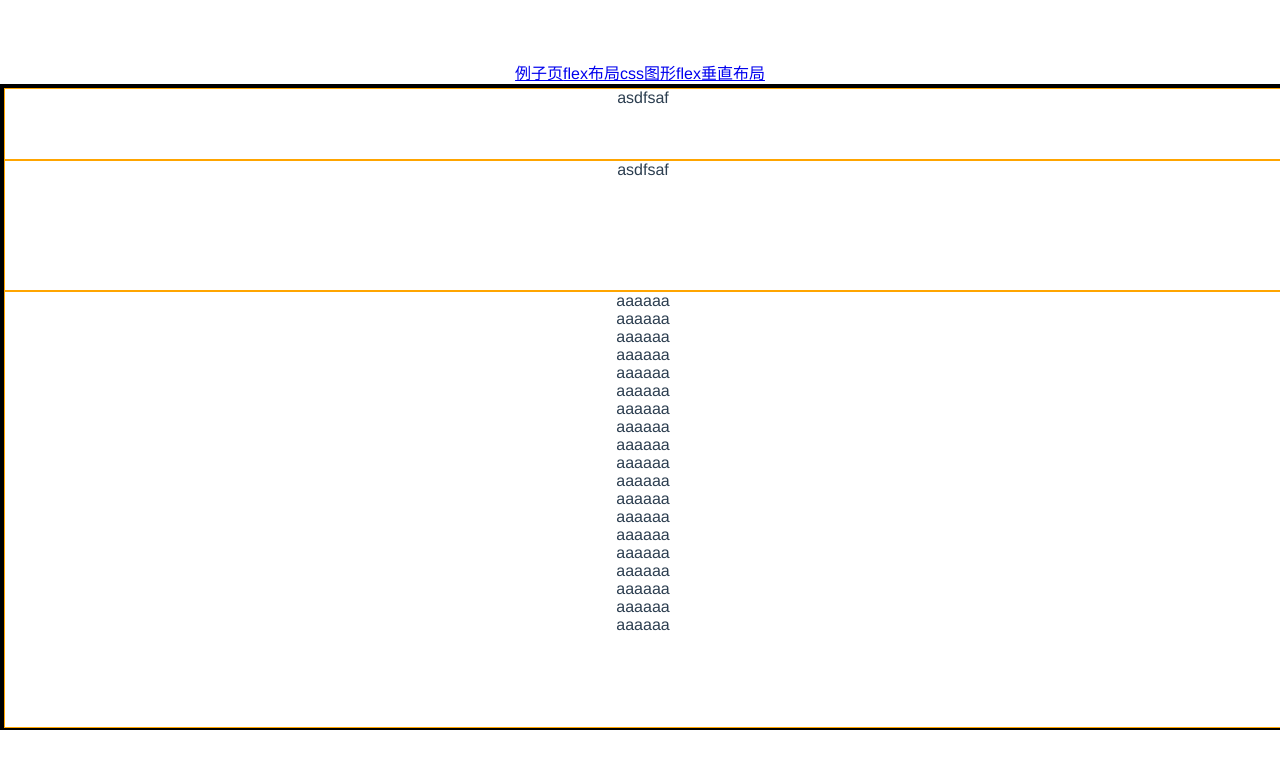
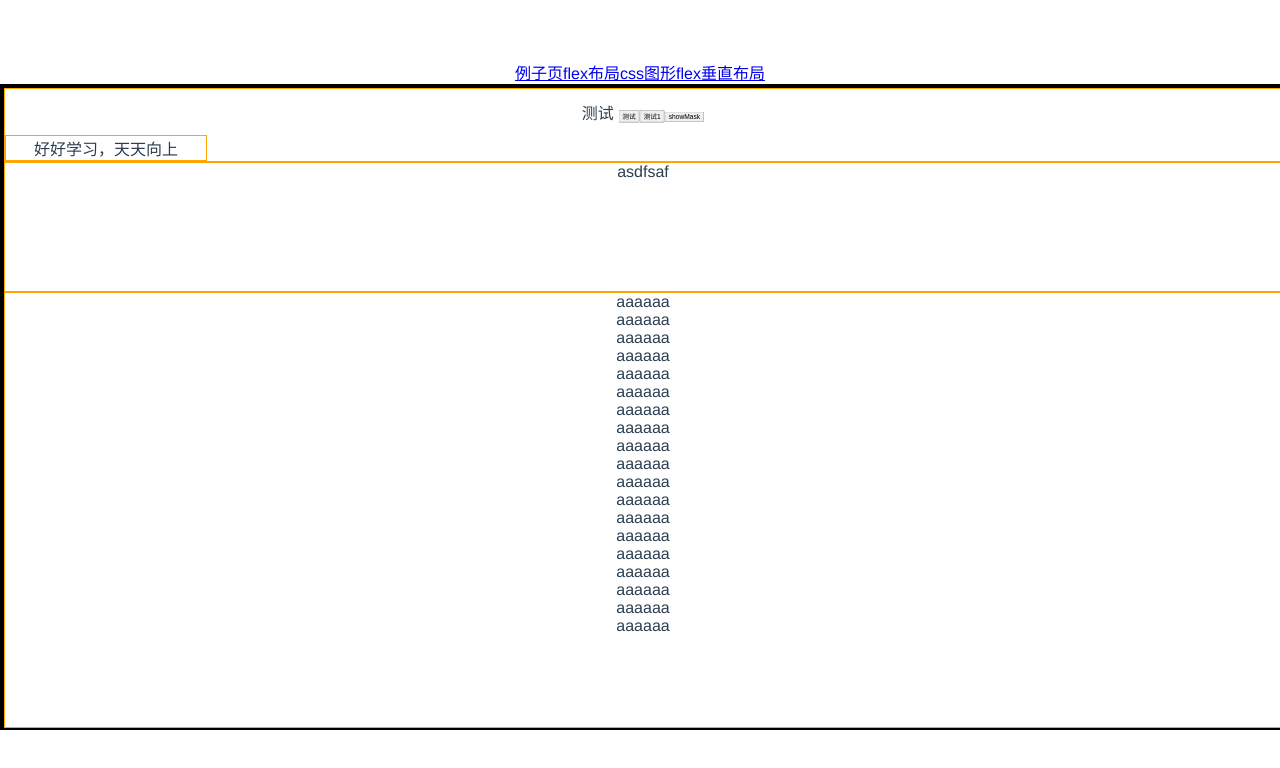
Before and after one commit to xtly2012/vueDemo, a Vue app: page /#/layout/verticalFlex in a window 1280 px wide. Shown: the top 768 px of the page. Built offline with nearby package versions, Linux system fonts and the light colour scheme.

Commit message:
translation

```diff
--- a/src/components/layout/verticalFlex.vue
+++ b/src/components/layout/verticalFlex.vue
@@ -1,6 +1,16 @@
 <template>
   <div class="flex-vertical">
-      <div class="vertical-one">asdfsaf</div>
+    <div class="vertical-one">
+      <div>
+        测试
+        <button @click="showClass">测试</button>
+        <button @click="showAnim">测试1</button>
+        <button @click="showMask">showMask</button>
+      </div>
+      <div :class="[{ 'test': isShow },{'animation':isAnim}]">
+        好好学习，天天向上
+      </div>
+    </div>
     <div class="vertical-two">asdfsaf</div>
     <div class="vertical-three">
       <div>aaaaaa</div>
@@ -23,13 +33,45 @@
       <div>aaaaaa</div>
       <div>aaaaaa</div>
     </div>
+    <div :class="['flex-mask',{'flex-mask_transparent':isMask}]">
+    </div>
+    <div :class="['flex-menu', {'flex-menu_show': isMask}]">
+        <div>
+          <div>
+            <div>测试用例</div>
+          </div>
+        </div>
+        <div>
+          <div @click="showMask">
+            <div>取消</div>
+          </div>
+        </div>
+      </div>
   </div>
 </template>
 
 <script>
 export default {
-
+  name: "verticalFlex",
+  data() {
+    return {
+      isShow: false,
+      isAnim: false,
+      isMask: false,
+    };
+  },
+  methods: {
+    showClass() {
+      this.isShow = !this.isShow;
+    },
+    showAnim() {
+      this.isAnim = !this.isAnim;
+    },
+    showMask() {
+      this.isMask = !this.isMask;
     }
+  }
+};
 </script>
 
 <style lang="less" scoped>
@@ -38,10 +80,50 @@ export default {
   display: flex;
   flex-direction: column;
   border: black solid 1px;
-}
   .vertical-one {
     flex: 0 0 70px;
     border: orange solid 1px;
+    div:nth-child(1) {
+      font-size: 32px;
+      transform: scale(0.5);
+    }
+    div:nth-child(2) {
+      position: relative;
+      border: orange solid 1px;
+      width: 200px;
+      transition: all 3s ease;
+    }
+    .test {
+      width: 600px !important;
+    }
+    .animation {
+      width: 300px;
+      height: 300px;
+      position: absolute;
+      font-size: 22px;
+      color: white;
+      background-color: brown;
+      animation: ccchange 3s ease alternate infinite;
+    }
+    @keyframes ccchange {
+      0% {
+        width: 300px;
+        height: 300px;
+        background-color: brown;
+      }
+      40% {
+        width: 500px;
+        height: 500px;
+        background-color: seagreen;
+      }
+      60% {
+        width: 400px;
+        height: 400px;
+        background-color: coral;
+      }
+      100% {
+      }
+    }
   }
   .vertical-two {
     flex: 1 0 100px;
@@ -52,4 +134,42 @@ export default {
     border: orange solid 1px;
     overflow-y: auto;
   }
+  .flex-mask {
+    display: none;
+    background: rgba(0, 0, 0, 0.6);
+  }
+  .flex-mask_transparent {
+    display: block;
+    position: fixed;
+    z-index: 1000;
+    top: 0;
+    right: 0;
+    left: 0;
+    bottom: 0;
+  }
+  .flex-menu {
+    position: fixed;
+    z-index: 5000;
+    top: 0;
+    right: 0;
+    left: 0;
+    transform: translateY(-100%);
+    transition: transform 3s,-webkit-transform 3s;
+    background: #fff;
+    div {
+      div {
+        height: 50%;
+        display: table;
+        margin: 0 auto;
+        div {
+          display: table-cell;
+          vertical-align: middle;
+        }
+      }
+    }
+  }
+  .flex-menu_show {
+    transform: translate(0)
+  }
+}
 </style>
```
Lines whose indentation alone changed are shown as unchanged.
